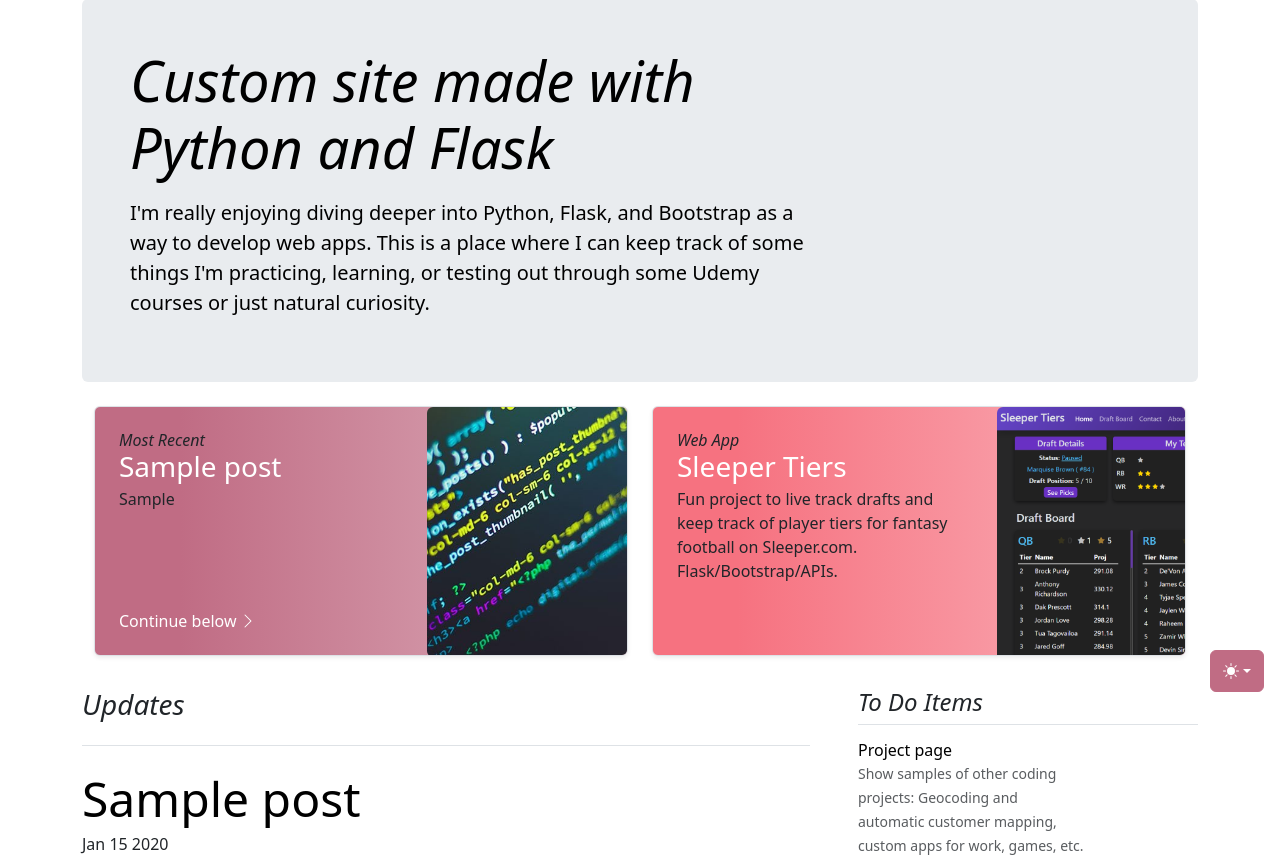
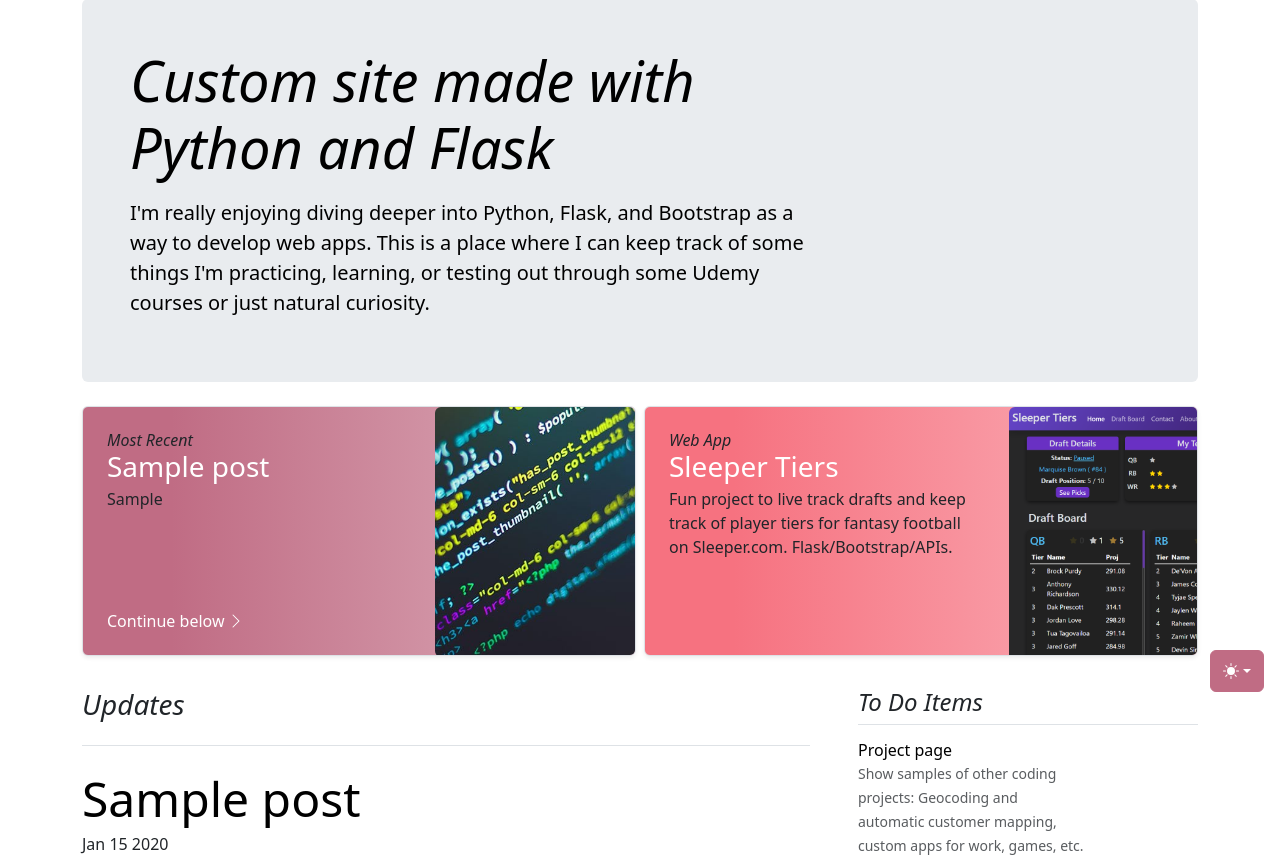
Before and after one commit to brownjf2027/PersonalSite, a Flask app: page / in a window 1280 px wide. Shown: the part 92-951 px from the top of the page. Run offline with Flask 3, Linux system fonts and the light colour scheme; tables that the repository leaves empty hold one stand-in row (values such as "Sample post"); some libraries are stand-ins or nearby versions.

Commit message:
Tightened up formatting to reduce indentations / cleaner lines.

```diff
--- a/templates/index.html
+++ b/templates/index.html
@@ -39,7 +39,7 @@
     </div>
     <div class="container">
         <div class="row mb-2">
-            <div class="col-md-6">
+            <div class="col-md-6 ps-0 pe-1">
                 <div id="featured" style="height: 250px;"
                      class="row g-0 border rounded overflow-hidden flex-md-row mb-4 shadow-sm h-250 position-relative">
                     <div class="col p-4 d-flex flex-column position-static">
@@ -69,7 +69,7 @@
                     </div>
                 </div>
             </div>
-            <div class="col-md-6">
+            <div class="col-md-6 ps-1 pe-0">
                 <div id="project" style="height: 250px;"
                      class="row g-0 border rounded overflow-hidden flex-md-row mb-4 shadow-sm h-250 position-relative">
                     <div class="col p-4 d-flex flex-column position-static">
```
